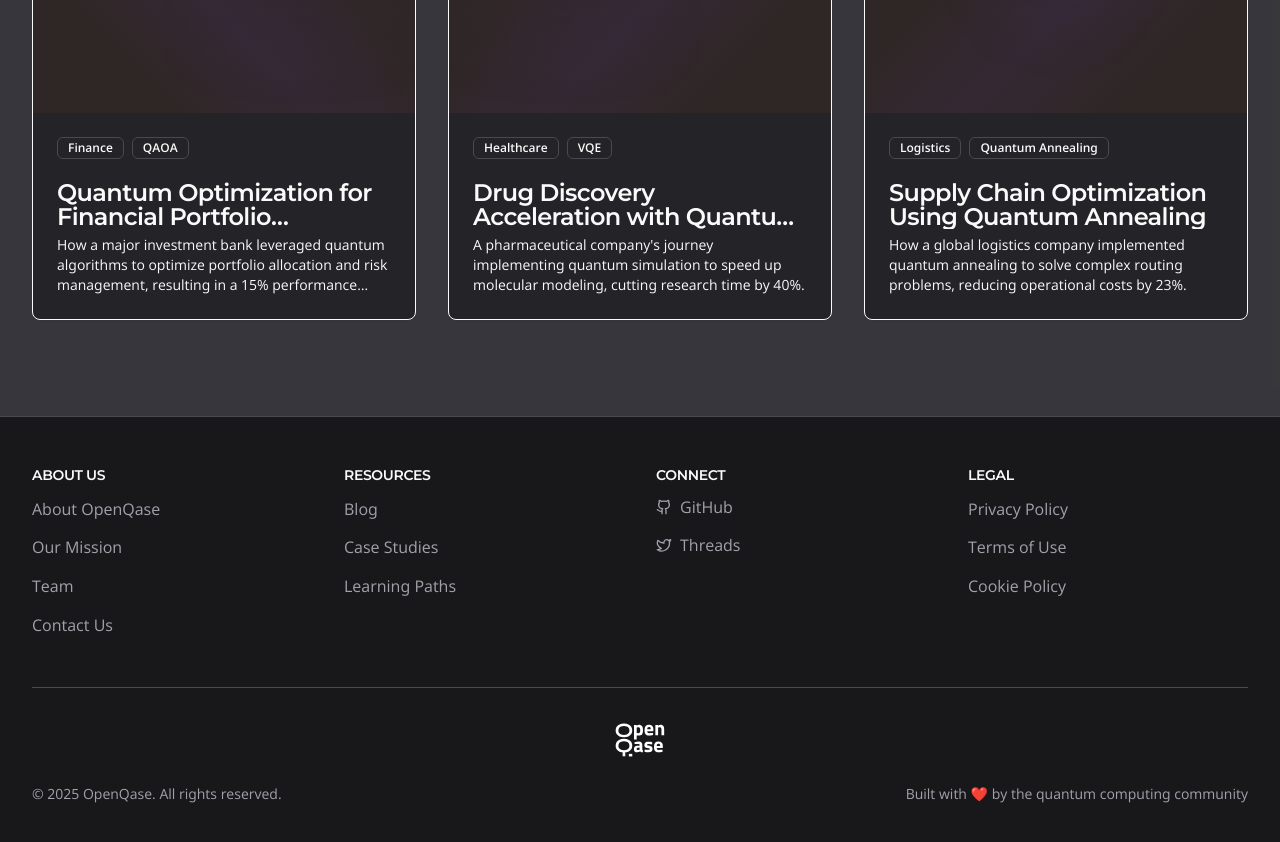
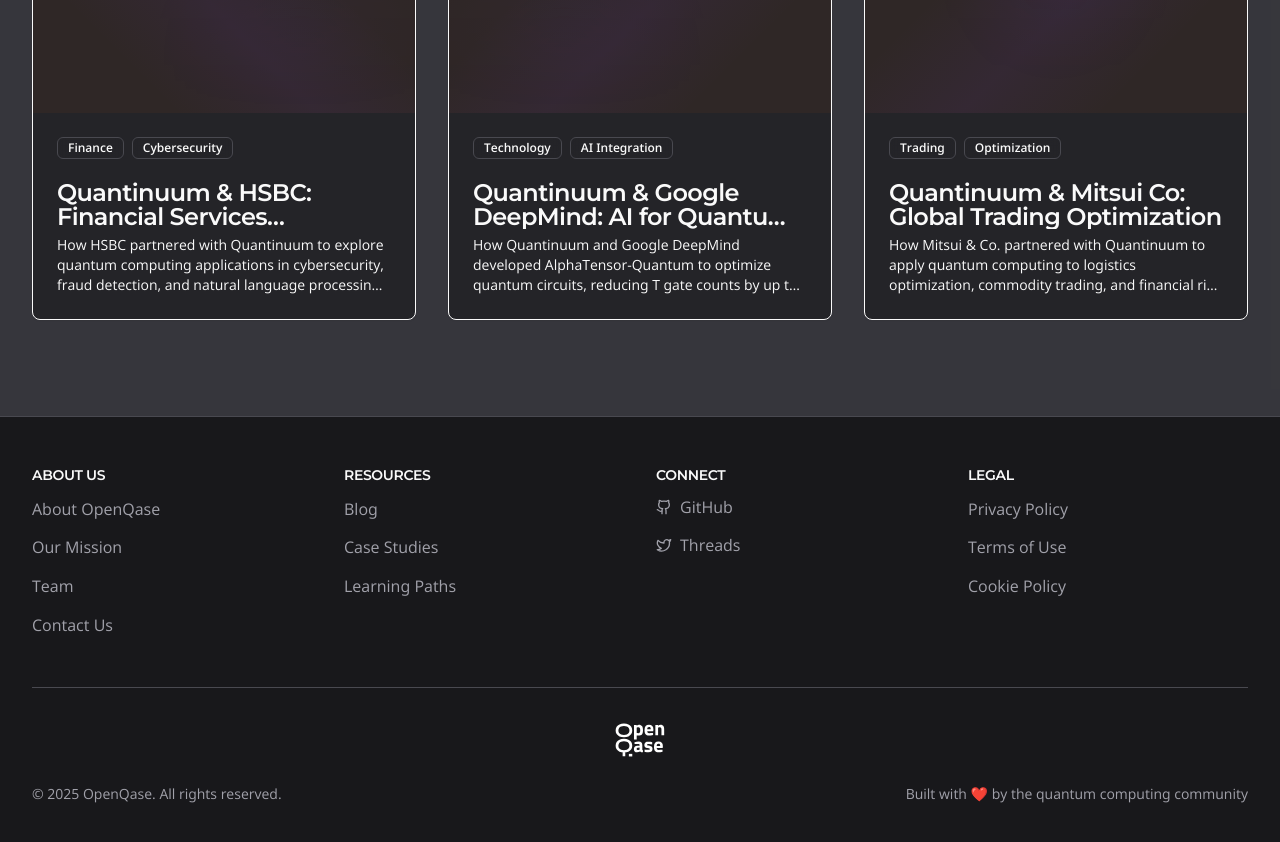
Before and after one commit to ddri/openqase, a Next.js app: page / in a window 1280 px wide. Shown: the part 2660-3502 px from the top of the page. Built offline with nearby package versions, Linux system fonts and the light colour scheme; no server answers.

Commit message:
Fixing featured articles

```diff
--- a/src/app/page.tsx
+++ b/src/app/page.tsx
@@ -193,7 +193,7 @@
           </div>
 
           <div className="grid gap-8 md:grid-cols-3">
-            <Link href="/case-study/classiq-rolls-royce-computational-fluid-dynamics" className="group block h-full">
+            <Link href="/case-study/quantinuum-hsbc-financial-services-enhancement" className="group block h-full">
               <Card className={cn("h-full card-link-hover-effect", "flex flex-col overflow-hidden bg-card")}>
                 <div className="aspect-[2/1] bg-primary/5 relative">
                   <div className="absolute inset-0 bg-[radial-gradient(circle_at_70%_70%,#7c3aed11_0%,transparent_50%)] [mask-image:linear-gradient(to_bottom,white,transparent)] transition-opacity group-hover:opacity-75" />
@@ -202,17 +202,17 @@
                 <CardHeader>
                   <div className="flex gap-2 mb-4">
                     <Badge variant="outline" className="bg-card/75 backdrop-blur-sm">Finance</Badge>
-                    <Badge variant="outline" className="bg-card/75 backdrop-blur-sm">QAOA</Badge>
+                    <Badge variant="outline" className="bg-card/75 backdrop-blur-sm">Cybersecurity</Badge>
                   </div>
-                  <CardTitle className="line-clamp-2">Quantum Optimization for Financial Portfolio Management</CardTitle>
+                  <CardTitle className="line-clamp-2">Quantinuum & HSBC: Financial Services Enhancement</CardTitle>
                   <CardDescription className="line-clamp-3">
-                    How a major investment bank leveraged quantum algorithms to optimize portfolio allocation and risk management, resulting in a 15% performance improvement.
+                    How HSBC partnered with Quantinuum to explore quantum computing applications in cybersecurity, fraud detection, and natural language processing for banking.
                   </CardDescription>
                 </CardHeader>
               </Card>
             </Link>
 
-            <Link href="/case-study/classiq-rolls-royce-computational-fluid-dynamics" className="group block h-full">
+            <Link href="/case-study/quantinuum-google-deepmind-circuit-optimisation" className="group block h-full">
               <Card className={cn("h-full card-link-hover-effect", "flex flex-col overflow-hidden bg-card")}>
                 <div className="aspect-[2/1] bg-primary/5 relative">
                   <div className="absolute inset-0 bg-[radial-gradient(circle_at_30%_70%,#7c3aed11_0%,transparent_50%)] [mask-image:linear-gradient(to_bottom,white,transparent)] transition-opacity group-hover:opacity-75" />
@@ -220,18 +220,18 @@
                 </div>
                 <CardHeader>
                   <div className="flex gap-2 mb-4">
-                    <Badge variant="outline" className="bg-card/75 backdrop-blur-sm">Healthcare</Badge>
-                    <Badge variant="outline" className="bg-card/75 backdrop-blur-sm">VQE</Badge>
+                    <Badge variant="outline" className="bg-card/75 backdrop-blur-sm">Technology</Badge>
+                    <Badge variant="outline" className="bg-card/75 backdrop-blur-sm">AI Integration</Badge>
                   </div>
-                  <CardTitle className="line-clamp-2">Drug Discovery Acceleration with Quantum Computing</CardTitle>
+                  <CardTitle className="line-clamp-2">Quantinuum & Google DeepMind: AI for Quantum Circuit Optimization</CardTitle>
                   <CardDescription className="line-clamp-3">
-                    A pharmaceutical company's journey implementing quantum simulation to speed up molecular modeling, cutting research time by 40%.
+                    How Quantinuum and Google DeepMind developed AlphaTensor-Quantum to optimize quantum circuits, reducing T gate counts by up to 47% in cryptography applications.
                   </CardDescription>
                 </CardHeader>
               </Card>
             </Link>
 
-            <Link href="/case-study/classiq-rolls-royce-computational-fluid-dynamics" className="group block h-full">
+            <Link href="/case-study/quantinuum-mitsui-trading-co" className="group block h-full">
               <Card className={cn("h-full card-link-hover-effect", "flex flex-col overflow-hidden bg-card")}>
                 <div className="aspect-[2/1] bg-primary/5 relative">
                   <div className="absolute inset-0 bg-[radial-gradient(circle_at_50%_30%,#7c3aed11_0%,transparent_50%)] [mask-image:linear-gradient(to_bottom,white,transparent)] transition-opacity group-hover:opacity-75" />
@@ -239,12 +239,12 @@
                 </div>
                 <CardHeader>
                   <div className="flex gap-2 mb-4">
-                    <Badge variant="outline" className="bg-card/75 backdrop-blur-sm">Logistics</Badge>
-                    <Badge variant="outline" className="bg-card/75 backdrop-blur-sm">Quantum Annealing</Badge>
+                    <Badge variant="outline" className="bg-card/75 backdrop-blur-sm">Trading</Badge>
+                    <Badge variant="outline" className="bg-card/75 backdrop-blur-sm">Optimization</Badge>
                   </div>
-                  <CardTitle className="line-clamp-2">Supply Chain Optimization Using Quantum Annealing</CardTitle>
+                  <CardTitle className="line-clamp-2">Quantinuum & Mitsui Co: Global Trading Optimization</CardTitle>
                   <CardDescription className="line-clamp-3">
-                    How a global logistics company implemented quantum annealing to solve complex routing problems, reducing operational costs by 23%.
+                    How Mitsui & Co. partnered with Quantinuum to apply quantum computing to logistics optimization, commodity trading, and financial risk assessment.
                   </CardDescription>
                 </CardHeader>
               </Card>
```
